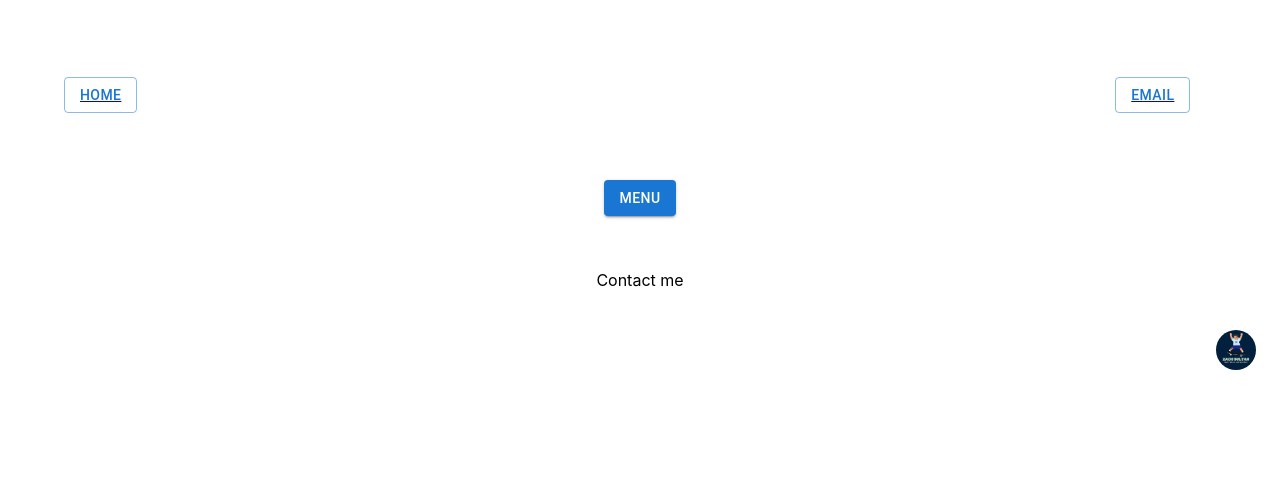
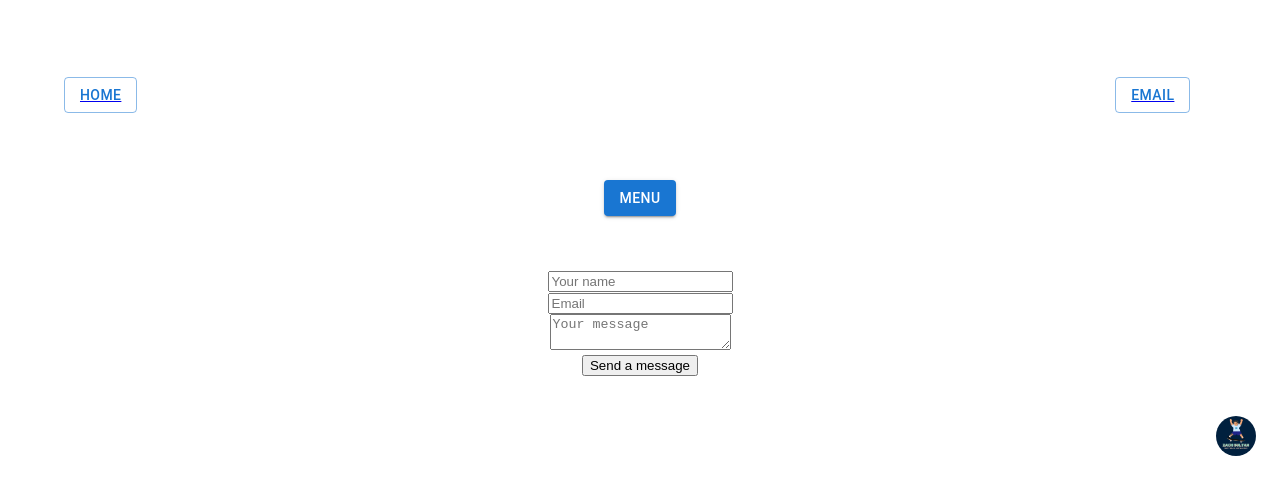
Before and after one commit to Zacharyjsultan/RS-2, a React (Create React App) app: page /contact in a window 1280 px wide. Shown: the top 494 px of the page. Built offline with nearby package versions, Linux system fonts and the light colour scheme.

Commit message:
backend email

```diff
--- a/package.json
+++ b/package.json
@@ -12,6 +12,7 @@
     "@testing-library/user-event": "^13.5.0",
     "axios": "^1.2.2",
     "bulma": "^0.9.4",
+    "nodemailer": "^6.9.1",
     "react": "^18.2.0",
     "react-dom": "^18.2.0",
     "react-router-dom": "^6.6.2",
@@ -41,5 +42,8 @@
       "last 1 firefox version",
       "last 1 safari version"
     ]
+  },
+  "devDependencies": {
+    "tailwindcss": "^3.2.7"
   }
 }
--- a/src/components/Contact.js
+++ b/src/components/Contact.js
@@ -1,5 +1,68 @@
-import React from "react";
+import React, { useState } from "react";
 
-export default function Contact() {
-  return <div>Contact me</div>;
-}
+const FORM_ENDPOINT =
+  "https://public.herotofu.com/v1/a1cbba80-b229-11ed-aa50-893756e53d16"; // endpoint
+
+const Contact = () => {
+  const [submitted, setSubmitted] = useState(false);
+  const handleSubmit = () => {
+    setTimeout(() => {
+      setSubmitted(true);
+    }, 100);
+  };
+
+  if (submitted) {
+    return (
+      <>
+        <div className="text-2xl">Thank you!</div>
+        <div className="text-md">We'll be in touch soon.</div>
+      </>
+    );
+  }
+
+  return (
+    <form
+      action={FORM_ENDPOINT}
+      onSubmit={handleSubmit}
+      method="POST"
+      target="_blank"
+    >
+      <div className="mb-3 pt-0">
+        <input
+          type="text"
+          placeholder="Your name"
+          name="name"
+          className="px-3 py-3 placeholder-gray-400 text-gray-600 relative bg-white bg-white rounded text-sm border-0 shadow outline-none focus:outline-none focus:ring w-full"
+          required
+        />
+      </div>
+      <div className="mb-3 pt-0">
+        <input
+          type="email"
+          placeholder="Email"
+          name="email"
+          className="px-3 py-3 placeholder-gray-400 text-gray-600 relative bg-white bg-white rounded text-sm border-0 shadow outline-none focus:outline-none focus:ring w-full"
+          required
+        />
+      </div>
+      <div className="mb-3 pt-0">
+        <textarea
+          placeholder="Your message"
+          name="message"
+          className="px-3 py-3 placeholder-gray-400 text-gray-600 relative bg-white bg-white rounded text-sm border-0 shadow outline-none focus:outline-none focus:ring w-full"
+          required
+        />
+      </div>
+      <div className="mb-3 pt-0">
+        <button
+          className="bg-blue-500 text-white active:bg-blue-600 font-bold uppercase text-sm px-6 py-3 rounded shadow hover:shadow-lg outline-none focus:outline-none mr-1 mb-1 ease-linear transition-all duration-150"
+          type="submit"
+        >
+          Send a message
+        </button>
+      </div>
+    </form>
+  );
+};
+
+export default Contact;
```
Also changed, not shown: tailwind.config.js (added), 2 other files (tests, documents, lock files or other folders).
